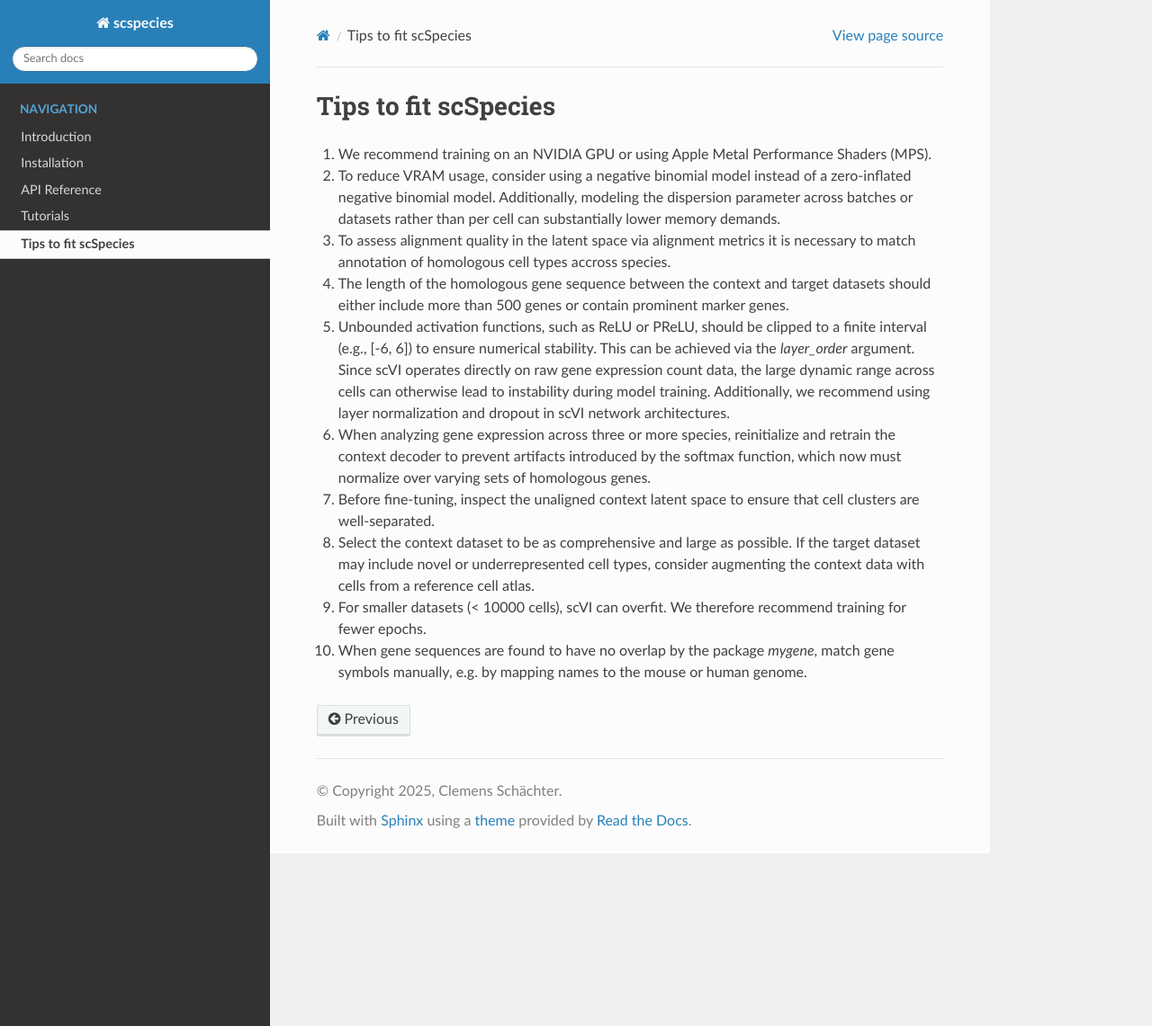
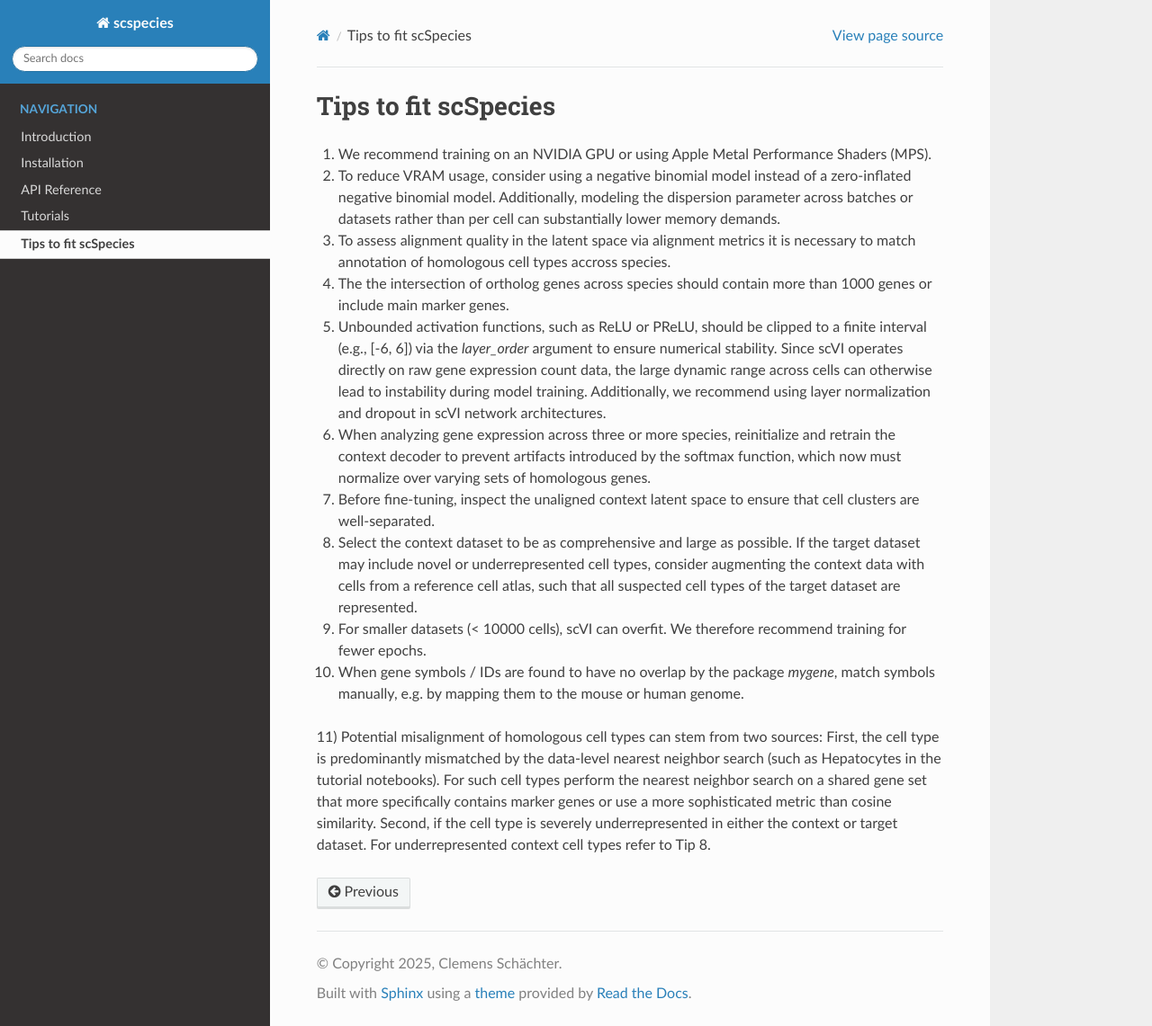
Before and after one commit to cschaech/scspecies_package, a Sphinx documentation site: the page built from docs/source/tips.rst, in a window 1280 px wide and 1141 px high. Shown: the whole window at 90% size. Built offline with Sphinx 7.4.7 and the Read the Docs theme 3.1.0, drawn with Linux system fonts in a browser that asks for light colours; pages that are not in the unit, such as notebooks, are missing from menus.

Commit message:
Minor corrections in the package documentation.

```diff
--- a/docs/source/tips.rst
+++ b/docs/source/tips.rst
@@ -7,16 +7,19 @@ Tips to fit scSpecies
 
 3) To assess alignment quality in the latent space via alignment metrics it is necessary to match annotation of homologous cell types accross species.
 
-4) The length of the homologous gene sequence between the context and target datasets should either include more than 500 genes or contain prominent marker genes.
+4) The the intersection of ortholog genes across species should contain more than 1000 genes or include main marker genes.
 
-5) Unbounded activation functions, such as ReLU or PReLU, should be clipped to a finite interval (e.g., [-6, 6]) to ensure numerical stability. This can be achieved via the `layer_order` argument. Since scVI operates directly on raw gene expression count data, the large dynamic range across cells can otherwise lead to instability during model training. Additionally, we recommend using layer normalization and dropout in scVI network architectures.
+5) Unbounded activation functions, such as ReLU or PReLU, should be clipped to a finite interval (e.g., [-6, 6]) via the `layer_order` argument to ensure numerical stability. Since scVI operates directly on raw gene expression count data, the large dynamic range across cells can otherwise lead to instability during model training. Additionally, we recommend using layer normalization and dropout in scVI network architectures.
 
 6) When analyzing gene expression across three or more species, reinitialize and retrain the context decoder to prevent artifacts introduced by the softmax function, which now must normalize over varying sets of homologous genes.
 
 7) Before fine-tuning, inspect the unaligned context latent space to ensure that cell clusters are well-separated.
 
-8) Select the context dataset to be as comprehensive and large as possible. If the target dataset may include novel or underrepresented cell types, consider augmenting the context data with cells from a reference cell atlas.
+8) Select the context dataset to be as comprehensive and large as possible. If the target dataset may include novel or underrepresented cell types, consider augmenting the context data with cells from a reference cell atlas, such that all suspected cell types of the target dataset are represented.
 
 9) For smaller datasets (< 10000 cells), scVI can overfit. We therefore recommend training for fewer epochs.
 
-10) When gene sequences are found to have no overlap by the package `mygene`, match gene symbols manually, e.g. by mapping names to the mouse or human genome.
+10) When gene symbols / IDs are found to have no overlap by the package `mygene`, match symbols manually, e.g. by mapping them to the mouse or human genome.
+
+11) Potential misalignment of homologous cell types can stem from two sources: First, the cell type is predominantly mismatched by the data-level nearest neighbor search (such as Hepatocytes in the tutorial notebooks). For such cell types perform the nearest neighbor search on a shared gene set that more specifically contains marker genes or use a more sophisticated metric than cosine similarity.
+Second, if the cell type is severely underrepresented in either the context or target dataset. For underrepresented context cell types refer to Tip 8.
```
Also changed, not shown: docs/source/installation.rst (+4 -4 lines).
